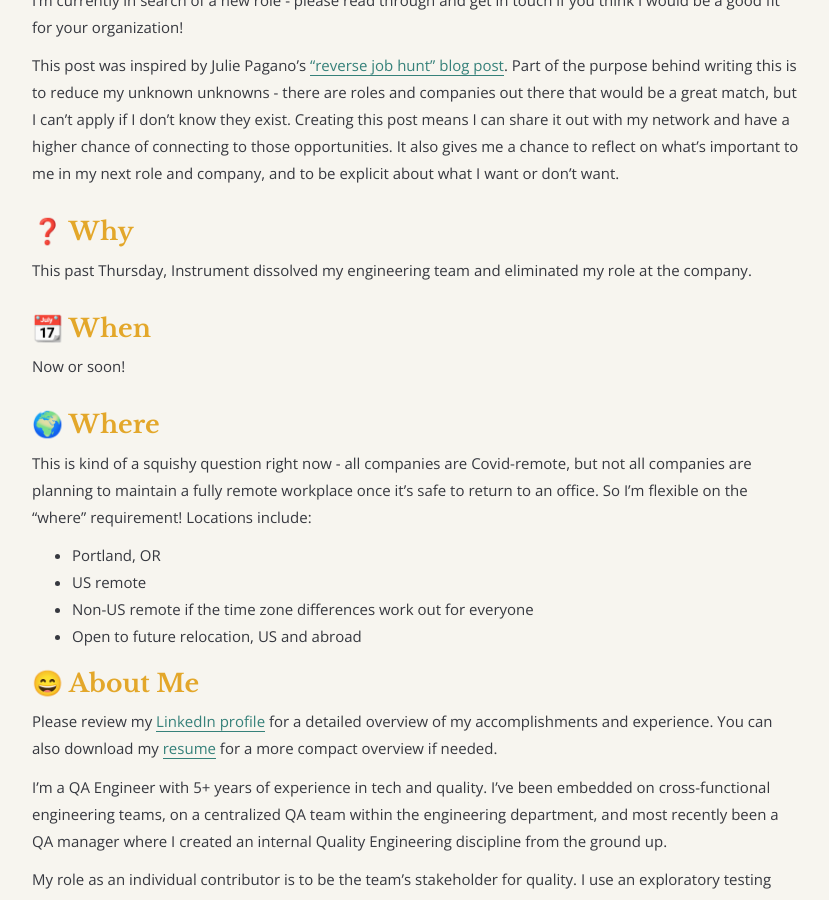
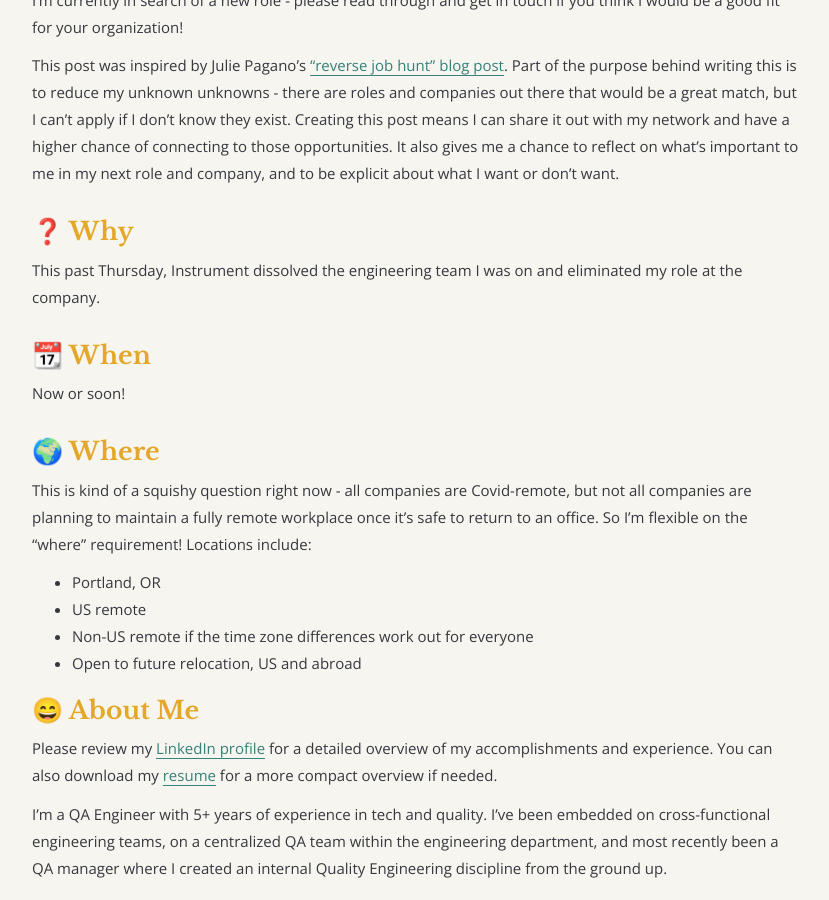
Before and after one commit to angelariggs/angelariggs.github.io, a Jekyll site: the page built from _posts/2020-09-06-reverse-job-hunt.md, in a window 1280 px wide and 900 px high, scrolled down 349 px. Shown: the whole window, without its empty margins (224-1053 px from the left). Built offline with Jekyll 4.4.1, drawn with Linux system fonts in a browser that asks for light colours; comment, search, counter and statistics services are not loaded.

Commit message:
smol wording

```diff
--- a/_posts/2020-09-06-reverse-job-hunt.md
+++ b/_posts/2020-09-06-reverse-job-hunt.md
@@ -12,7 +12,7 @@ This post was inspired by Julie Pagano's ["reverse job hunt" blog post](https://
 
 ## ❓ Why
 
-This past Thursday, Instrument dissolved my engineering team and eliminated my role at the company.
+This past Thursday, Instrument dissolved the engineering team I was on and eliminated my role at the company.
 
 ## 📆 When
 
```
